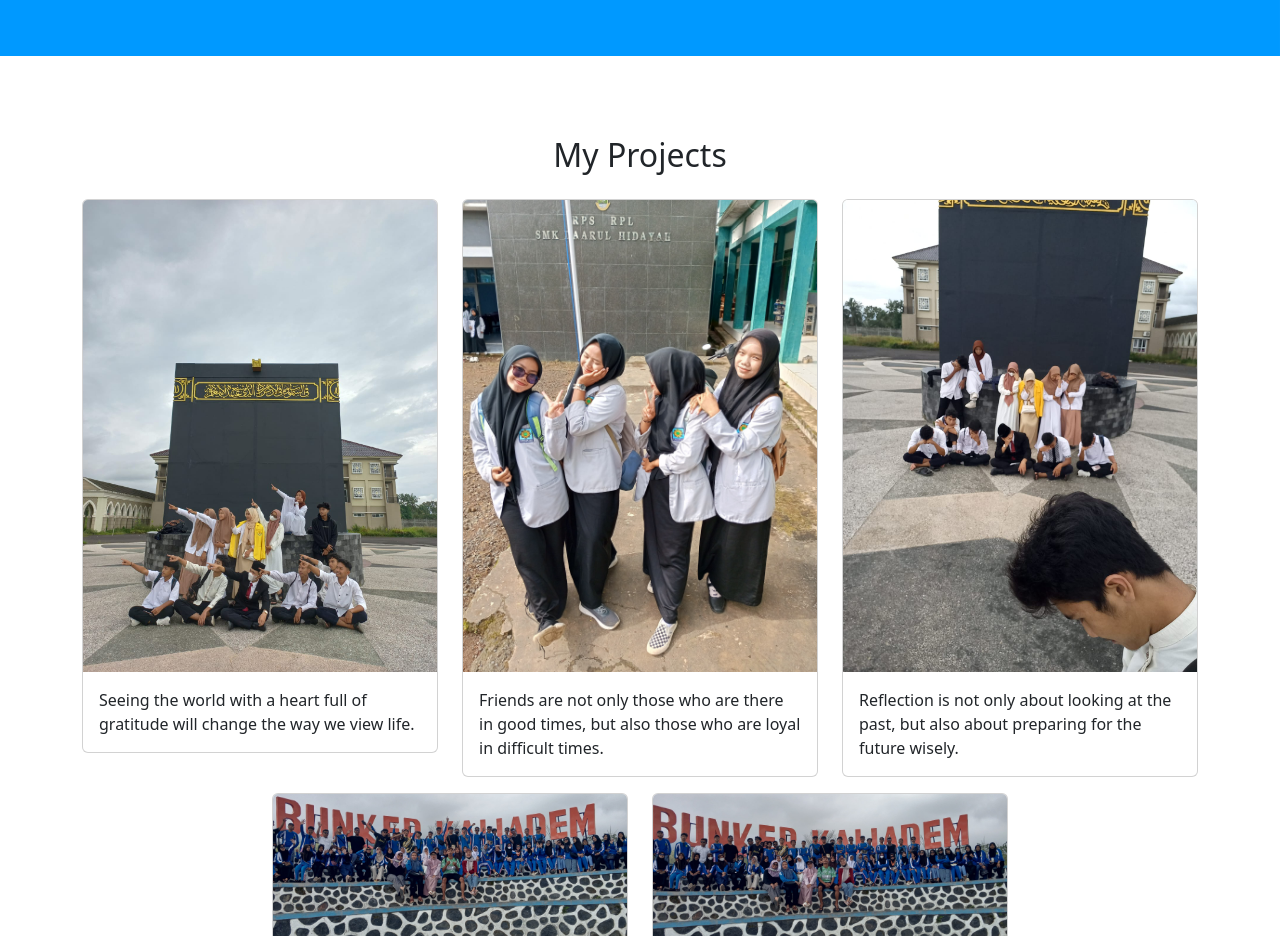
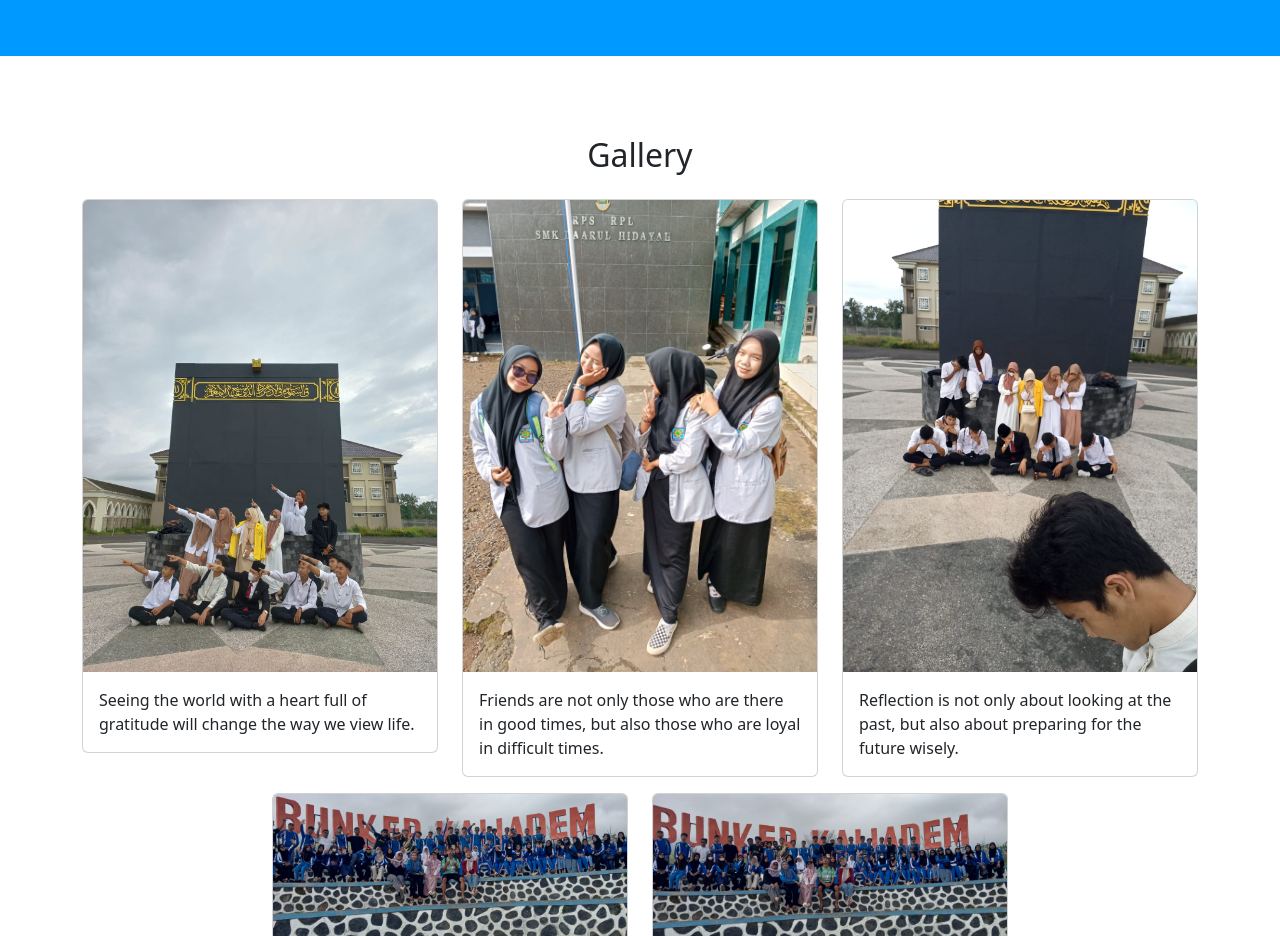
Before and after one commit to salwasiti/salwasiti.github.io, a plain HTML site: page index.html in a window 1280 px wide. Shown: the part 1720-2656 px from the top of the page. Drawn offline with nearby package versions, Linux system fonts and the light colour scheme.

Commit message:
Update index.html

```diff
--- a/index.html
+++ b/index.html
@@ -76,7 +76,7 @@
 	<div class="container">
 		<div class="row text-center mb-3">
       <div class="col">
-        <h2>My Projects</h2>
+        <h2>Gallery</h2>
       </div>
 			</div>
 	<div class="row justify-content-center">
```
